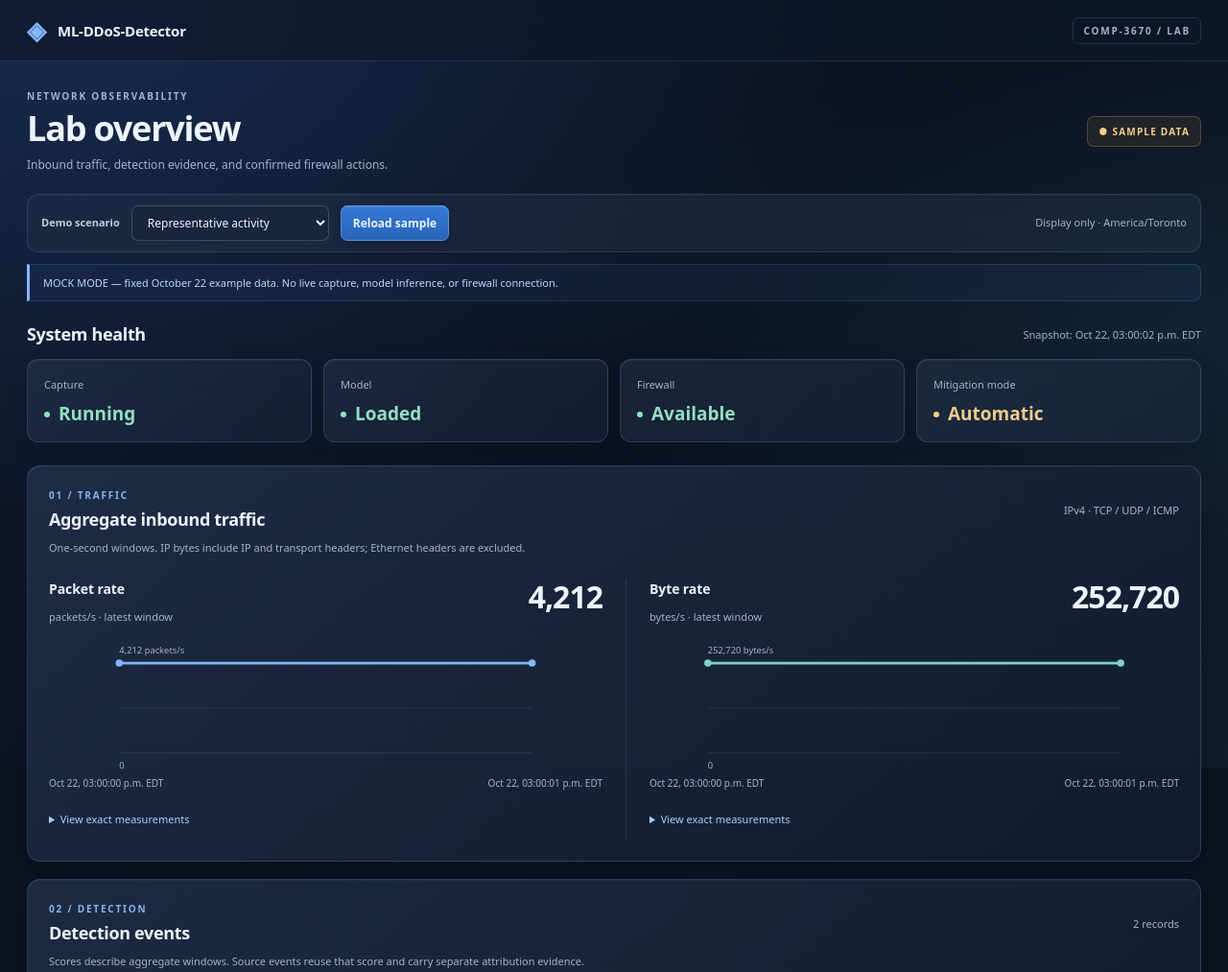
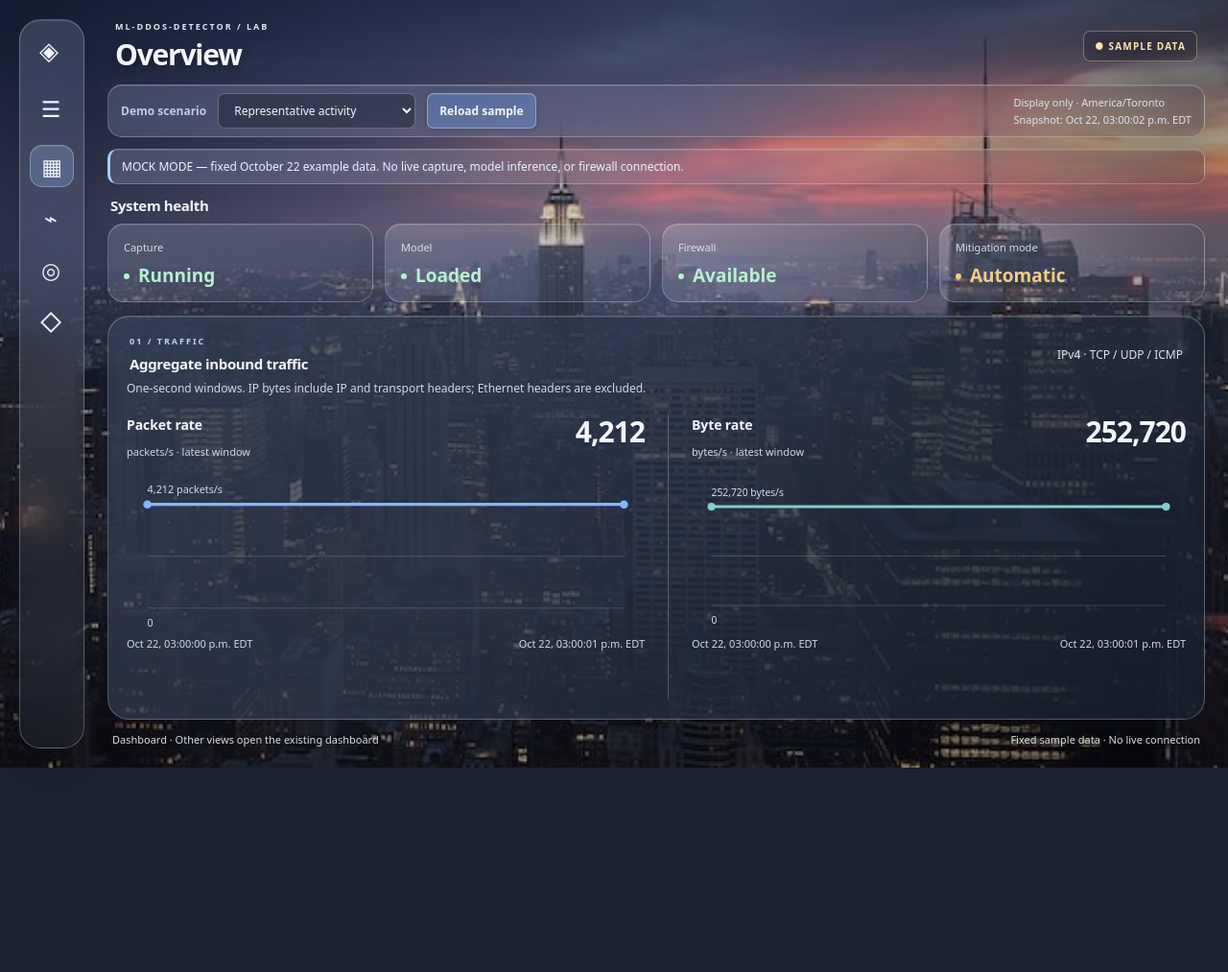
Before and after one commit to aydsman/ML-DDoS-Detector, a plain HTML site: page frontend/index.html in a window 1280 px wide. Shown: the top 1013 px of the page at 96% size. After the commit the page ends 800 px from the top, so only its background shows below. Drawn offline with Linux system fonts and the light colour scheme.

Commit message:
Build four-view city glass dashboard preserving demo behavior

```diff
--- a/frontend/app.js
+++ b/frontend/app.js
@@ -29,6 +29,7 @@ function render(data) {
   $('health').innerHTML = [['Capture',data.health.capture_status],['Model',data.health.model_status],['Firewall',data.health.firewall_status],['Mitigation mode',data.health.mitigation_mode]].map(([name,value])=>`<div class="health-card"><small>${name}</small><strong class="${['running','loaded','available'].includes(value)?'good':'warn'}">${escape(label(value))}</strong></div>`).join('');
   const points = [...data.metrics.points].sort((a,b)=>Date.parse(a.window_start)-Date.parse(b.window_start));
   $('charts').innerHTML = chart(points,'packets_per_second','Packet rate','packets/s','#087f83') + chart(points,'bytes_per_second','Byte rate','bytes/s','#516cb0');
+  if ($('overview-charts')) $('overview-charts').innerHTML = $('charts').innerHTML.replaceAll('Exact values in table below.', 'Exact values available on the Traffic page.');
   const detections = [...data.detections.detections].sort((a,b)=>Date.parse(b.detected_at)-Date.parse(a.detected_at)||a.id.localeCompare(b.id));
   $('detection-count').textContent = `${detections.length} records`;
   $('detections').innerHTML = detections.length ? table(['Time / event','Scope / source','Aggregate model score','Source-rule evidence','Decision'],detections.map(d=>{
@@ -54,7 +55,7 @@ async function refresh() {
   } catch(error) {
     $('notice').className='error';
     $('notice').textContent=`${error.message}. ${snapshot?'Retaining the last successful snapshot; all displayed data is stale.':'No data loaded. System state is unknown.'}`;
-    if(!snapshot) for(const id of ['health','charts','detections','blocks']) $(id).innerHTML=empty('Data unavailable');
+    if(!snapshot) for(const id of ['health','charts','overview-charts','detections','blocks'].filter(id => $(id))) $(id).innerHTML=empty('Data unavailable');
   } finally { $('reload').disabled=false; $('scenario').disabled=false; }
 }
 $('reload').addEventListener('click',refresh);
--- /dev/null
+++ b/frontend/dashboard.css
@@ -0,0 +1,93 @@
+/* Separate composition preview; the original dashboard is untouched. */
+:root { --ink:#f4f6fa; --muted:#d0d5df; --line:rgba(255,255,255,.21); }
+body { background:#1b2331 url('assets/city-dusk.jpg') center center / cover fixed no-repeat; }
+body::before { z-index:0; background:linear-gradient(100deg,rgba(12,18,30,.25),rgba(16,20,29,.12) 55%,rgba(14,20,31,.28)); }
+.workspace { position:relative; margin:20px 24px 20px 112px; padding:0; max-width:none; height:calc(100dvh - 40px); min-height:640px; display:flex; flex-direction:column; gap:12px; }
+.heading { margin:0; min-height:56px; flex-shrink:0; padding:0 8px; text-shadow:0 2px 12px rgba(0,0,0,.4); }
+h1 { font-size:30px; font-weight:550; margin:2px 0 0; }
+.eyebrow { color:#e1e5ed; font-size:9px; letter-spacing:2px; }
+.sample { background:rgba(30,35,43,.3); color:#ffe4b1; border-color:rgba(255,230,190,.35); backdrop-filter:blur(12px); }
+.glass-nav,.toolbar,.panel,.health-card,#notice { -webkit-backdrop-filter:blur(20px) saturate(125%); backdrop-filter:blur(20px) saturate(125%); background:linear-gradient(130deg,rgba(224,229,239,.16),rgba(46,55,73,.28)); border:1px solid rgba(255,255,255,.25); box-shadow:inset 0 1px 0 rgba(255,255,255,.12),0 12px 35px rgba(5,10,20,.16); }
+.glass-nav { position:fixed; z-index:10; top:20px; bottom:20px; left:20px; width:68px; border-radius:22px; display:flex; flex-direction:column; padding:10px; overflow:hidden; transition:width 180ms ease; }
+.glass-nav:hover,.glass-nav:focus-within,.glass-nav.pinned { width:220px; }
+.nav-brand,.glass-nav nav a,.nav-bottom,.nav-pin { display:flex; gap:14px; align-items:center; color:#f2f5fa; text-decoration:none; height:44px; min-height:44px; border-radius:13px; white-space:nowrap; padding:0 10px; }
+.nav-brand { font-size:26px; margin-bottom:16px; }
+.nav-brand span { font-size:13px; font-weight:650; }
+.nav-icon { width:24px; min-width:24px; text-align:center; font-size:23px; font-weight:400; }
+.nav-label,.nav-brand span { opacity:0; transition:opacity 100ms; font-size:13px; }
+.glass-nav:hover .nav-label,.glass-nav:hover .nav-brand span,.glass-nav:focus-within .nav-label,.glass-nav:focus-within .nav-brand span,.glass-nav.pinned .nav-label,.glass-nav.pinned .nav-brand span { opacity:1; }
+.nav-pin { width:100%; margin-bottom:16px; border:0; background:transparent; box-shadow:none; font-weight:400; }
+.nav-pin:hover { background:rgba(255,255,255,.1); box-shadow:none; }
+.glass-nav nav { display:flex; flex-direction:column; gap:10px; }
+.glass-nav nav a.selected { background:rgba(155,199,255,.24); border:1px solid rgba(204,225,255,.35); box-shadow:inset 0 1px 0 rgba(255,255,255,.12); }
+.glass-nav nav a:hover,.nav-bottom:hover { background:rgba(255,255,255,.13); }
+.nav-bottom { margin-top:auto; }
+.toolbar { padding:8px 13px; border-radius:15px; flex-shrink:0; }
+.toolbar > span { color:#e0e4ed; }
+select { background:rgba(28,37,53,.5); border-color:rgba(255,255,255,.25); }
+button#reload { background:rgba(102,159,230,.35); border-color:rgba(182,217,255,.5); }
+#notice { font-size:11px; margin:0; padding:8px 12px; border-radius:10px; border-left:3px solid #a8cfff; color:#edf3ff; flex-shrink:0; }
+#notice.warning { background:rgba(86,65,30,.6); color:#ffe1a8; }
+#notice.error { background:rgba(105,35,45,.65); color:#ffd6dd; }
+.overview-content { display:flex; flex-direction:column; gap:14px; min-height:0; flex:1; }
+.section-heading { padding:0 3px; }
+.section-heading h2 { font-size:15px; }
+.section-heading > span { color:#e0e4ed; font-size:10px; }
+.health-grid { margin:8px 0 0; gap:12px; }
+.health-card { padding:12px 16px; border-radius:17px; }
+.health-card small { color:#d8dfe9; font-size:11px; }
+.health-card strong { margin-top:3px; font-size:19px; }
+.health-card strong.good { color:#b7f0d3; }
+.panel { flex:1; min-height:0; margin:0; padding:19px; border-radius:22px; background:linear-gradient(120deg,rgba(67,78,99,.44),rgba(29,38,55,.5)); display:flex; flex-direction:column; }
+.panel .eyebrow { color:#b6d6ff; }
+.panel > .muted { color:#d2d9e5; font-size:10px; margin-top:5px; }
+.charts { min-height:0; flex:1; overflow:auto; margin-top:18px; gap:24px; scrollbar-color:rgba(230,240,255,.4) transparent; }
+.chart { display:flex; flex-direction:column; }
+.chart svg { height:clamp(100px,17vh,185px); flex:1; min-height:100px; }
+.chart svg text { fill:#d4deed; }
+.chart svg path { stroke:rgba(225,236,255,.18); }
+.chart-title strong { font-size:30px; }
+.chart-title span,.axis { color:#d0d8e5; }
+.measurement-table { flex-shrink:0; }
+.measurement-table summary { color:#d3e6ff; }
+.measurement-table table { background:rgba(19,27,42,.6); }
+footer { flex-shrink:0; margin:0; padding:0 5px; color:#e3e7ee; font-size:10px; text-shadow:0 1px 4px #111; }
+@media(min-width:1100px) and (min-height:720px) { body { overflow:hidden; } .workspace { min-height:0; } }
+@media(max-width:700px) { .workspace { margin:14px 12px 14px 86px; height:auto; min-height:calc(100dvh - 28px); } .glass-nav { top:14px; bottom:14px; left:10px; width:62px; padding:7px; border-radius:19px; } .toolbar > span { display:none; } .heading { flex-wrap:wrap; gap:8px; } .health-grid { gap:8px; } .health-card { padding:11px; } .panel { min-height:500px; padding:15px; } .charts { overflow:visible; } .chart svg { flex:none; height:130px; } footer span { display:none; } }
+@media(prefers-reduced-motion:reduce) { .glass-nav,.nav-label,.nav-brand span { transition:none; } }
+
+@media(min-width:701px) { .charts { grid-template-rows:minmax(0,1fr); } .chart { min-height:0; } .chart svg { flex:1 1 90px; min-height:60px; max-height:170px; } .measurement-table summary { margin:8px 0 0; } }
+
+/* Four views share one snapshot and a fixed desktop shell. */
+[hidden] { display:none !important; }
+.workspace { transition:margin-left 200ms ease; }
+body.nav-pinned .workspace { margin-left:264px; }
+.glass-nav { transition:width 200ms ease; }
+.view { min-height:0; }
+.panel.view { overflow:hidden; }
+.table-wrap { min-height:0; overflow:auto; flex:1; }
+thead th { position:sticky; top:0; background:#303d53; z-index:1; }
+#notice,.panel > .muted,.section-heading > span,.toolbar label { font-size:12px; }
+th,td small,.axis,.chart-title span { font-size:11px; }
+footer { font-size:11px; }
+#overview-charts .measurement-table { display:none; }
+.panel { background:linear-gradient(120deg,rgba(54,66,88,.72),rgba(24,33,49,.76)); }
+.health-card { transition:border-color 160ms,box-shadow 160ms; }
+.health-card:hover { border-color:rgba(230,242,255,.55); box-shadow:0 12px 35px #050a2038; }
+button:active:not(:disabled) { transform:scale(.97); transition:transform 120ms; }
+.view.entering { animation:page-in 220ms ease both; }
+.workspace.initial .toolbar,.workspace.initial .overview-content { animation:panel-in 350ms ease both; }
+.workspace.initial .overview-content { animation-delay:50ms; }
+@keyframes page-in { from { opacity:0; transform:translateY(6px); } to { opacity:1; transform:none; } }
+@keyframes panel-in { from { opacity:0; transform:translateY(10px); } to { opacity:1; transform:none; } }
+.view.leaving { opacity:0; transition:opacity 100ms; }
+summary::marker { color:#c3dcff; }
+details[open] table { animation:measurement-in 150ms ease; }
+@keyframes measurement-in { from { opacity:.3; } to { opacity:1; } }
+.skip-link { position:fixed; top:-80px; left:100px; z-index:30; background:#18283d; color:white; padding:12px; }
+.skip-link:focus { top:10px; }
+@supports not (backdrop-filter:blur(1px)) { .glass-nav,.toolbar,.health-card,#notice,.panel { background:#263348; } }
+@media(max-width:1099px),(max-height:719px) { body { overflow:auto; } .workspace { height:auto; min-height:calc(100dvh - 40px); } .panel.view { min-height:460px; } .overview-content .panel { min-height:330px; } .table-wrap { max-height:65vh; } }
+@media(max-width:700px) { body.nav-pinned .workspace { margin-left:86px; } .glass-nav.pinned { box-shadow:0 0 0 100vmax #080e2055; } .panel.view { min-height:480px; } .overview-content .panel { min-height:500px; } .charts { flex:none; } .toolbar > span { display:block; } }
+@media(prefers-reduced-motion:reduce) { *,*::before,*::after { animation:none !important; transition:none !important; } }
+@media(forced-colors:active) { .panel,.health-card,.glass-nav,#notice { background:Canvas; color:CanvasText; border:1px solid CanvasText; } }
--- a/frontend/index.html
+++ b/frontend/index.html
@@ -2,21 +2,31 @@
 <html lang="en">
 <head>
   <meta charset="utf-8"><meta name="viewport" content="width=device-width, initial-scale=1">
-  <title>ML-DDoS-Detector · Lab dashboard</title>
-  <link rel="stylesheet" href="styles.css">
-  <script type="module" src="app.js"></script>
+  <title>ML-DDoS-Detector · Dashboard</title>
+  <link rel="stylesheet" href="styles.css"><link rel="stylesheet" href="dashboard.css?v=1">
+  <script type="module" src="app.js?v=3"></script><script type="module" src="navigation.js"></script>
 </head>
-<body>
-  <header><a class="brand" href="#">◈ <span>ML-DDoS-Detector</span></a><span class="tag">COMP-3670 / LAB</span></header>
-  <main>
-    <div class="heading"><div><p class="eyebrow">NETWORK OBSERVABILITY</p><h1>Lab overview</h1><p class="subtitle">Inbound traffic, detection evidence, and confirmed firewall actions.</p></div><span class="sample">● SAMPLE DATA</span></div>
-    <section class="toolbar" aria-label="Mock demonstration controls"><div><label for="scenario">Demo scenario</label><select id="scenario"><option value="sample">Representative activity</option><option value="empty">No measurements or events</option><option value="zero">Measured zero traffic</option><option value="unavailable">Capture unavailable</option><option value="stale">Stale snapshot</option><option value="error">Connection failure</option></select><button id="reload">Reload sample</button></div><span>Display only · America/Toronto</span></section>
+<body><a class="skip-link" href="#page-title">Skip to content</a>
+  <aside class="glass-nav" aria-label="Preview navigation">
+    <a class="nav-brand" href="#overview" aria-label="Dashboard">◈<span>ML-DDoS-Detector</span></a>
+    <button class="nav-pin" aria-label="Pin sidebar open" aria-expanded="false"><span class="nav-icon">☰</span><span class="nav-label">Keep menu open</span></button>
+    <nav>
+      <a class="selected" aria-current="page" aria-label="Overview" href="#overview"><span class="nav-icon">▦</span><span class="nav-label">Overview</span></a>
+      <a href="#traffic" aria-label="Traffic"><span class="nav-icon" aria-hidden="true">⌁</span><span class="nav-label">Traffic</span></a>
+      <a href="#detections" aria-label="Detections"><span class="nav-icon" aria-hidden="true">◎</span><span class="nav-label">Detections</span></a>
+      <a href="#blocks" aria-label="Blocks"><span class="nav-icon" aria-hidden="true">◇</span><span class="nav-label">Blocks</span></a>
+    </nav>
+
+  </aside>
+  <main class="workspace">
+    <div class="heading"><div><p class="eyebrow">ML-DDOS-DETECTOR / LAB</p><h1 id="page-title" tabindex="-1">Overview</h1></div><span class="sample">● SAMPLE DATA</span></div>
+    <section class="toolbar" aria-label="Mock demonstration controls"><div><label for="scenario">Demo scenario</label><select id="scenario"><option value="sample">Representative activity</option><option value="empty">No measurements or events</option><option value="zero">Measured zero traffic</option><option value="unavailable">Capture unavailable</option><option value="stale">Stale snapshot</option><option value="error">Connection failure</option></select><button id="reload">Reload sample</button></div><span class="shared-meta">Display only · America/Toronto<br><span id="updated">Awaiting snapshot</span></span></section>
     <p id="notice" role="status" aria-live="polite">Loading sample data…</p>
-    <section aria-labelledby="health-title"><div class="section-heading"><h2 id="health-title">System health</h2><span id="updated">Awaiting snapshot</span></div><div id="health" class="health-grid"></div></section>
-    <section class="panel" aria-labelledby="traffic-title"><div class="section-heading"><div><p class="eyebrow">01 / TRAFFIC</p><h2 id="traffic-title">Aggregate inbound traffic</h2></div><span>IPv4 · TCP / UDP / ICMP</span></div><p class="muted">One-second windows. IP bytes include IP and transport headers; Ethernet headers are excluded.</p><div id="charts" class="charts"></div></section>
-    <section class="panel" aria-labelledby="detections-title"><div class="section-heading"><div><p class="eyebrow">02 / DETECTION</p><h2 id="detections-title">Detection events</h2></div><span id="detection-count"></span></div><p class="muted">Scores describe aggregate windows. Source events reuse that score and carry separate attribution evidence.</p><div id="detections" class="table-wrap"></div></section>
-    <section class="panel" aria-labelledby="blocks-title"><div class="section-heading"><div><p class="eyebrow">03 / MITIGATION</p><h2 id="blocks-title">Confirmed blocks in snapshot</h2></div><span id="block-count"></span></div><p class="muted">A block request is not confirmation. These fixed examples do not describe current firewall state.</p><div id="blocks" class="table-wrap"></div></section>
-    <footer>Week 1 prototype · Aadi / Frontend & documentation <span>API schema v1 · Fixed example snapshot</span></footer>
+    <div class="overview-content view" id="view-overview"><section aria-labelledby="health-title"><div class="section-heading"><h2 id="health-title">System health</h2></div><div id="health" class="health-grid"></div></section>
+    <section class="panel" aria-labelledby="traffic-title"><div class="section-heading"><div><p class="eyebrow">01 / TRAFFIC</p><h2 id="traffic-title">Aggregate inbound traffic</h2></div><span>IPv4 · TCP / UDP / ICMP</span></div><p class="muted">One-second windows. IP bytes include IP and transport headers; Ethernet headers are excluded.</p><div id="overview-charts" class="charts"></div></section>
+    </div><section class="panel view" id="view-traffic" hidden aria-labelledby="traffic-page-title"><div class="section-heading"><h2 id="traffic-page-title">Aggregate inbound traffic</h2><span>IPv4 · TCP / UDP / ICMP</span></div><p class="muted">One-second windows. IP bytes include IP and transport headers; Ethernet headers are excluded.</p><div id="charts" class="charts"></div></section><section class="panel view" id="view-detections" hidden aria-labelledby="detections-title"><div class="section-heading"><div><p class="eyebrow">02 / DETECTION</p><h2 id="detections-title">Detection events</h2></div><span id="detection-count"></span></div><p class="muted">Scores describe aggregate windows. Source events reuse that score and carry separate attribution evidence.</p><div id="detections" class="table-wrap"></div></section>
+    <section class="panel view" id="view-blocks" hidden aria-labelledby="blocks-title"><div class="section-heading"><div><p class="eyebrow">03 / MITIGATION</p><h2 id="blocks-title">Confirmed blocks in snapshot</h2></div><span id="block-count"></span></div><p class="muted">A block request is not confirmation. These fixed examples do not describe current firewall state.</p><div id="blocks" class="table-wrap"></div></section>
+    </div><footer>Dashboard · Other views open the existing dashboard <span>Fixed sample data · No live connection</span></footer>
   </main>
 </body>
 </html>
--- /dev/null
+++ b/frontend/navigation.js
@@ -0,0 +1,43 @@
+const names = {overview:'Overview',traffic:'Traffic',detections:'Detections',blocks:'Blocks'};
+const views = [...document.querySelectorAll('.view')];
+const pin = document.querySelector('.nav-pin');
+const nav = document.querySelector('.glass-nav');
+let active = null;
+let pending;
+function showPage(initial = false) {
+  const page = location.hash.slice(1) || 'overview';
+  if (page === 'page-title') { document.getElementById('page-title').focus(); return; }
+  if (!names[page]) { location.replace('#overview'); return; }
+  clearTimeout(pending);
+  if (page === active) { views.forEach(view => view.classList.remove("leaving")); return; }
+  const previous = document.querySelector('.view:not([hidden])');
+  const change = () => {
+    views.forEach(view => { view.hidden = view.id !== `view-${page}`; view.classList.remove('entering','leaving'); });
+    const next = document.getElementById(`view-${page}`);
+    next.classList.add('entering');
+    document.getElementById('page-title').textContent = names[page];
+    document.title = `ML-DDoS-Detector · ${names[page]}`;
+    document.querySelectorAll('.glass-nav nav a').forEach(link => {
+      const selected = link.hash === `#${page}`;
+      link.classList.toggle('selected',selected);
+      if(selected) link.setAttribute('aria-current','page'); else link.removeAttribute('aria-current');
+    });
+    active = page;
+    if(!initial) document.getElementById('page-title').focus({preventScroll:true});
+  };
+  if(initial || matchMedia('(prefers-reduced-motion: reduce)').matches) change();
+  else { previous?.classList.add('leaving'); pending = setTimeout(change,100); }
+}
+pin.addEventListener('click',() => {
+  const open = nav.classList.toggle('pinned');
+  document.body.classList.toggle('nav-pinned',open);
+  pin.setAttribute('aria-expanded',String(open));
+  pin.setAttribute('aria-label',open?'Unpin sidebar':'Pin sidebar open');
+});
+nav.addEventListener('keydown',event => {
+  if(event.key === 'Escape' && nav.classList.contains('pinned')) pin.click();
+});
+window.addEventListener('hashchange',() => showPage());
+document.querySelector('.workspace').classList.add('initial');
+setTimeout(() => document.querySelector('.workspace').classList.remove('initial'),500);
+showPage(true);
```
Also changed, not shown: 2 other files.
